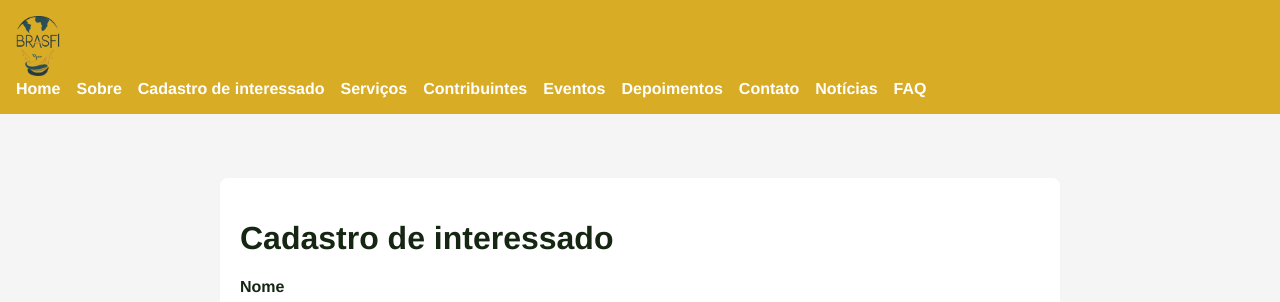
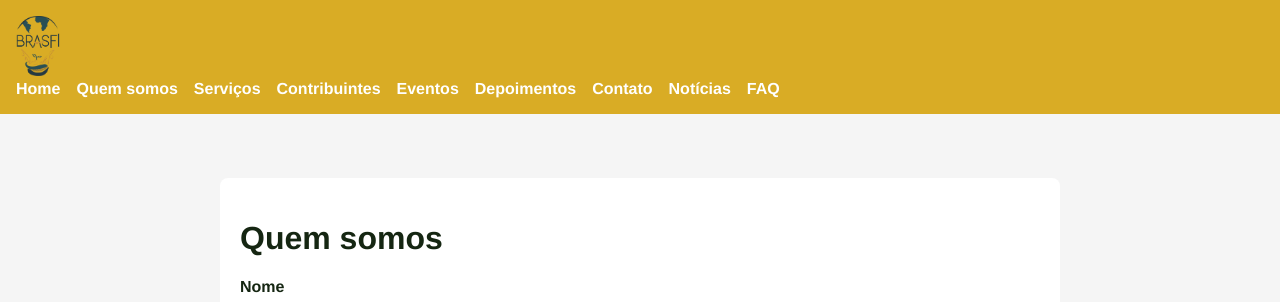
Before and after one commit to fbclipe/Projetos-Grupo4, a React (Create React App) app in the folder projetos4/client/: page /quemsomos in a window 1280 px wide. Shown: the top 302 px of the page. Built offline with nearby package versions, Linux system fonts and the light colour scheme; no server answers.

Commit message:
Ajeitando de novo

```diff
--- a/projetos4/client/src/App.js
+++ b/projetos4/client/src/App.js
@@ -1,7 +1,6 @@
 import React from 'react';
 import { BrowserRouter as Router, Routes, Route, Link } from 'react-router-dom';
 import HomePage from './pages/HomePage';
-import SobrePage from './pages/SobrePage';
 import ServicosPage from './pages/ServicosPage';
 import ContribuintesPage from './pages/ContribuintesPage';
 import EventosPage from './pages/EventosPage';
@@ -26,8 +25,7 @@ function App() {
           />
           <ul className="nav-list">
             <li><Link to="/">Home</Link></li>
-            <li><Link to="/sobre">Sobre</Link></li>
-            <li><Link to="/quemsomos">Cadastro de interessado</Link></li>
+            <li><Link to="/quemsomos">Quem somos</Link></li>
             <li><Link to="/servicos">Serviços</Link></li>
             <li><Link to="/contribuintes">Contribuintes</Link></li>
             <li><Link to="/eventos">Eventos</Link></li>
@@ -41,7 +39,6 @@ function App() {
       <main className="main-content">
         <Routes>
           <Route path="/" element={<HomePage />} />
-          <Route path="/sobre" element={<SobrePage />} />
           <Route path="/quemsomos" element={<QuemSomosPage />} />
           <Route path="/servicos" element={<ServicosPage />} />
           <Route path="/contribuintes" element={<ContribuintesPage />} />
--- a/projetos4/client/src/pages/QuemSomosPage.js
+++ b/projetos4/client/src/pages/QuemSomosPage.js
@@ -80,7 +80,7 @@ const QuemSomosPage = () => {
 
   return (
     <div className="about-page" style={{ padding: '20px' }}>
-      <h1>Cadastro de interessado</h1>
+      <h1>Quem somos</h1>
 
       <form
         className="contato-form"
```
